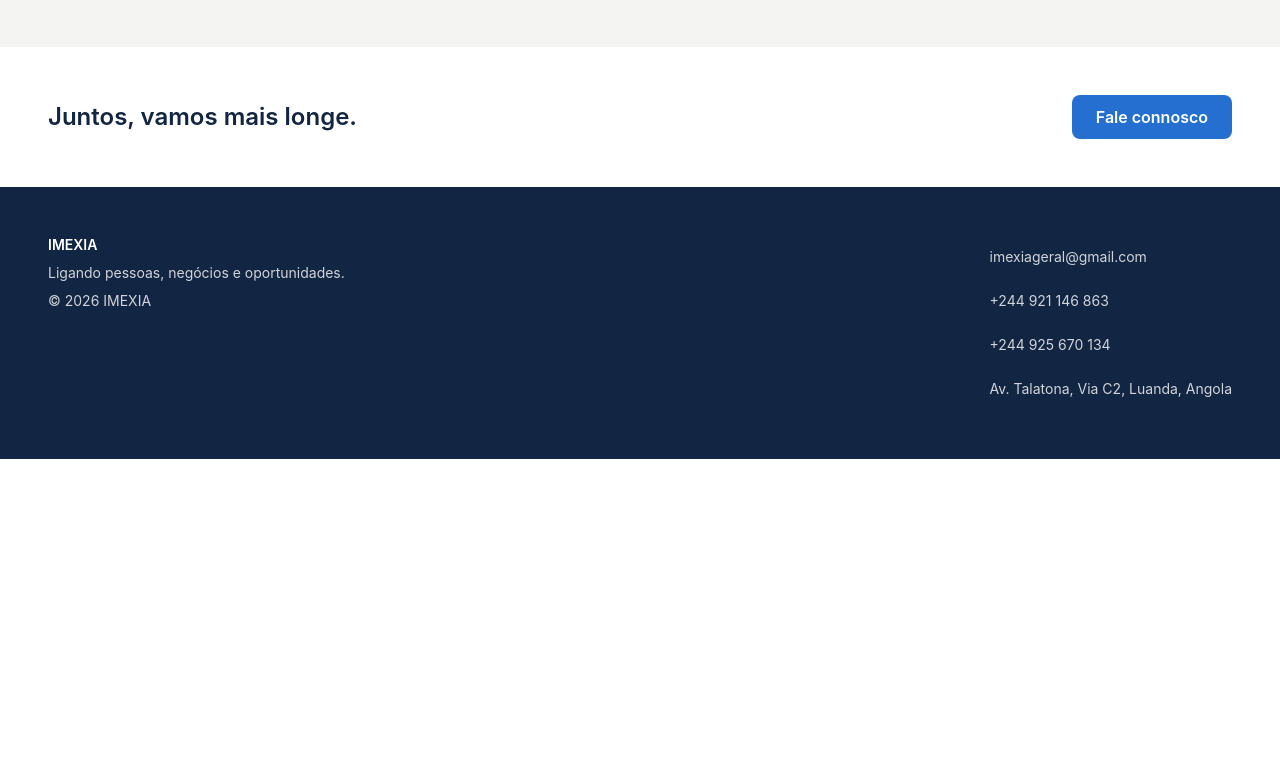
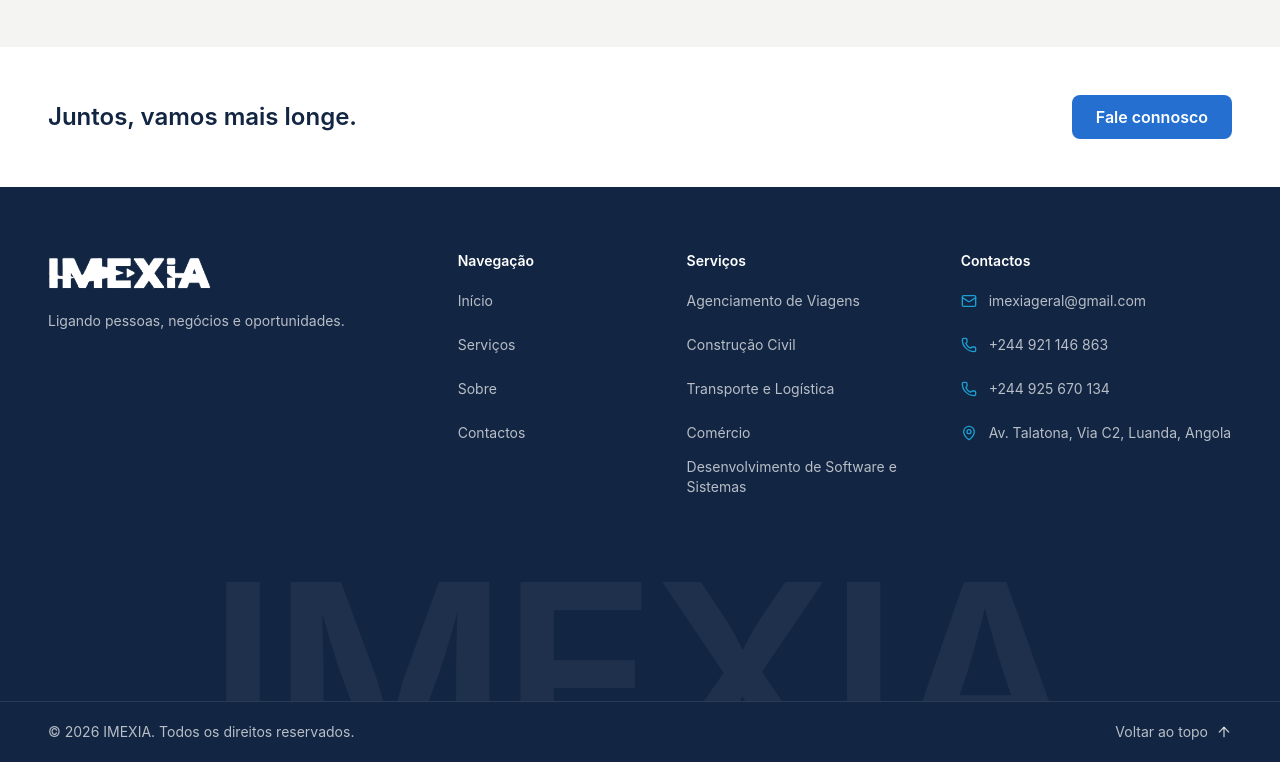
Before and after one commit to 0xchg/Project-IMEXIA, a React (Vite) app in the folder website-institucional/: page / in a window 1280 px wide. Shown: the part 1613-2375 px from the top of the page. Before the commit the page ends 2072 px from the top, so only its background shows below. Built offline with nearby package versions, Linux system fonts and the light colour scheme.

Commit message:
feat: add lucide-react for icons, enhance Footer component with navigation, services, and contact details, and update labels for accessibility

```diff
--- a/website-institucional/package.json
+++ b/website-institucional/package.json
@@ -10,6 +10,7 @@
     "preview": "vite preview"
   },
   "dependencies": {
+    "lucide-react": "^1.66.0",
     "motion": "^14.9.0",
     "react": "^19.3.1",
     "react-dom": "^19.3.1",
--- a/website-institucional/src/components/Footer.tsx
+++ b/website-institucional/src/components/Footer.tsx
@@ -1,30 +1,115 @@
-import { company } from '../data/data.ts'
+import { company, labels, navItems, services } from '../data/data.ts'
+import { ArrowUp, Mail, MapPin, Phone } from 'lucide-react'
+import { useReducedMotion } from 'motion/react'
+import type { ReactNode } from 'react'
+import { Link } from 'react-router-dom'
+import logo from '../assets/logo.png'
+import Reveal from './Reveal.tsx'
 
 const year = new Date().getFullYear()
+const mapUrl = `https://www.google.com/maps/search/?api=1&query=${encodeURIComponent(company.address)}`
 
-const contactLink = 'inline-flex min-h-11 items-center transition-colors duration-150 hover:text-canvas'
+const footerLink =
+  'inline-flex min-h-11 items-center gap-3 transition duration-200 hover:translate-x-1 hover:text-canvas'
+const icon = 'size-4 shrink-0 text-glow'
+
+interface FooterColumnProps {
+  title: string
+  delay: number
+  children: ReactNode
+}
+
+function FooterColumn({ title, delay, children }: FooterColumnProps) {
+  return (
+    <Reveal delay={delay} className="flex flex-col gap-2">
+      <h2 className="font-semibold text-canvas">{title}</h2>
+      <ul>{children}</ul>
+    </Reveal>
+  )
+}
 
 function Footer() {
+  const reduceMotion = useReducedMotion()
+
+  const backToTop = () => scrollTo({ top: 0, behavior: reduceMotion ? 'auto' : 'smooth' })
+
   return (
-    <footer className="flex flex-col gap-8 bg-ink px-4 py-12 text-sm text-canvas/80 md:flex-row md:justify-between md:px-6 lg:px-12">
-      <div className="flex flex-col gap-2">
-        <p className="font-semibold text-canvas">{company.name}</p>
-        <p>{company.tagline}</p>
+    <footer className="overflow-hidden bg-ink text-sm text-canvas/70">
+      <div className="grid gap-12 px-4 pt-16 pb-12 md:grid-cols-2 md:px-6 lg:grid-cols-[2fr_1fr_1.25fr_1.5fr] lg:px-12">
+        <Reveal className="flex flex-col gap-4">
+          <Link to="/" className="inline-flex min-h-11 w-fit items-center">
+            <img src={logo} alt={company.name} className="h-8 w-auto brightness-0 invert" />
+          </Link>
+          <p className="max-w-xs">{company.tagline}</p>
+        </Reveal>
+
+        <FooterColumn title={labels.footerNav} delay={0.08}>
+          {navItems.map(({ to, label }) => (
+            <li key={to}>
+              <Link to={to} className={footerLink}>
+                {label}
+              </Link>
+            </li>
+          ))}
+        </FooterColumn>
+
+        <FooterColumn title={labels.footerServices} delay={0.16}>
+          {services.map(({ id, title }) => (
+            <li key={id}>
+              <Link to={`/services#${id}`} className={footerLink}>
+                {title}
+              </Link>
+            </li>
+          ))}
+        </FooterColumn>
+
+        <FooterColumn title={labels.footerContact} delay={0.24}>
+          <li>
+            <a href={`mailto:${company.email}`} className={footerLink}>
+              <Mail aria-hidden="true" className={icon} />
+              {company.email}
+            </a>
+          </li>
+          {company.phones.map((phone) => (
+            <li key={phone}>
+              <a href={`tel:${phone.replaceAll(' ', '')}`} className={footerLink}>
+                <Phone aria-hidden="true" className={icon} />
+                {phone}
+              </a>
+            </li>
+          ))}
+          <li>
+            <a href={mapUrl} target="_blank" rel="noreferrer" className={footerLink}>
+              <MapPin aria-hidden="true" className={icon} />
+              {company.address}
+            </a>
+          </li>
+        </FooterColumn>
+      </div>
+
+      <p
+        aria-hidden="true"
+        className="pointer-events-none mb-[-8vw] text-center text-[20vw] leading-none font-semibold tracking-tight text-canvas/5 select-none"
+      >
+        {company.name}
+      </p>
+
+      <div className="relative flex flex-wrap items-center justify-between gap-x-6 border-t border-canvas/10 bg-ink px-4 py-2 md:px-6 lg:px-12">
         <p>
-          © {year} {company.name}
+          © {year} {company.name}. {labels.rights}
         </p>
+        <button
+          type="button"
+          onClick={backToTop}
+          className="group inline-flex min-h-11 items-center gap-2 transition-colors duration-150 hover:text-canvas"
+        >
+          {labels.backToTop}
+          <ArrowUp
+            aria-hidden="true"
+            className="size-4 transition-transform duration-200 group-hover:-translate-y-1"
+          />
+        </button>
       </div>
-      <address className="flex flex-col not-italic">
-        <a href={`mailto:${company.email}`} className={contactLink}>
-          {company.email}
-        </a>
-        {company.phones.map((phone) => (
-          <a key={phone} href={`tel:${phone.replaceAll(' ', '')}`} className={contactLink}>
-            {phone}
-          </a>
-        ))}
-        <span className="inline-flex min-h-11 items-center">{company.address}</span>
-      </address>
     </footer>
   )
 }
--- a/website-institucional/src/data/data.ts
+++ b/website-institucional/src/data/data.ts
@@ -46,6 +46,11 @@ export const labels = {
   pillarsTitle: 'Os nossos pilares',
   openMenu: 'Abrir menu',
   closeMenu: 'Fechar menu',
+  footerNav: 'Navegação',
+  footerServices: 'Serviços',
+  footerContact: 'Contactos',
+  rights: 'Todos os direitos reservados.',
+  backToTop: 'Voltar ao topo',
 }
 
 export const company: Company = {
```
Also changed, not shown: 1 other file (tests, documents, lock files or other folders).
